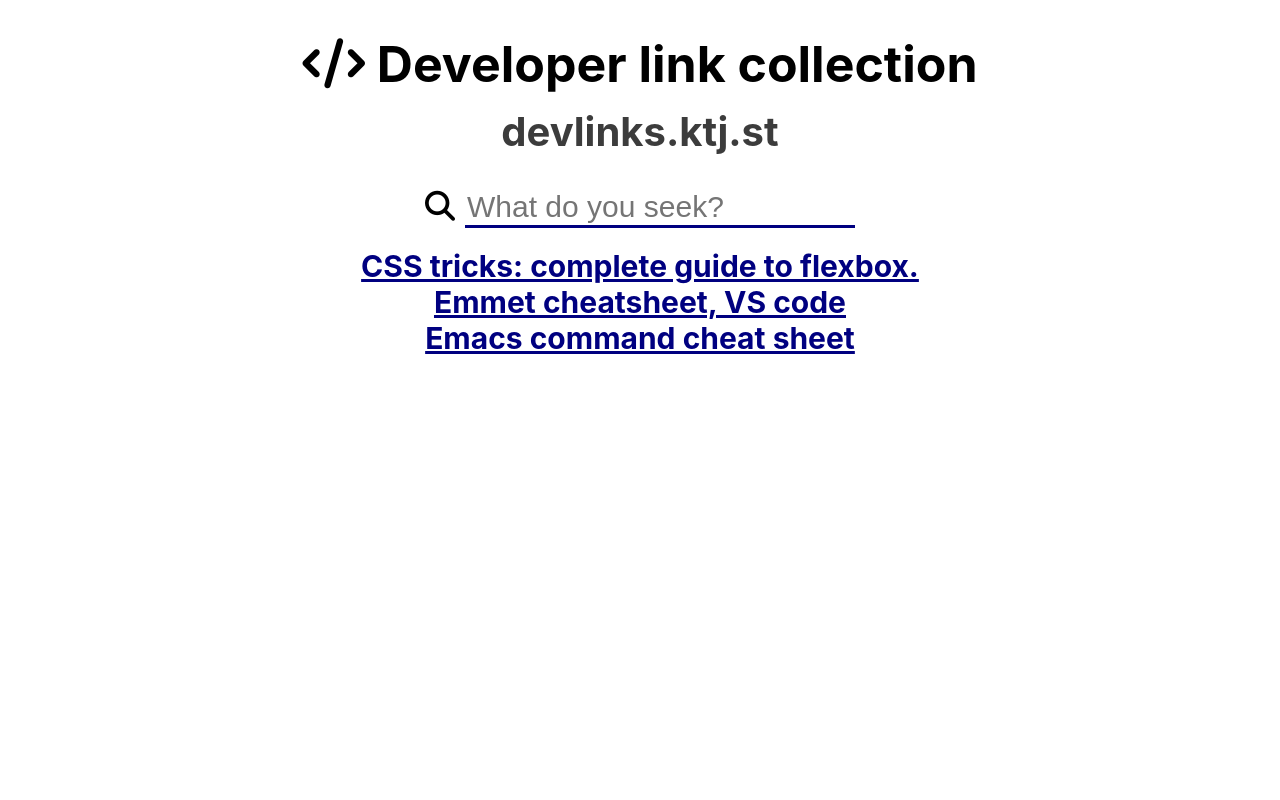
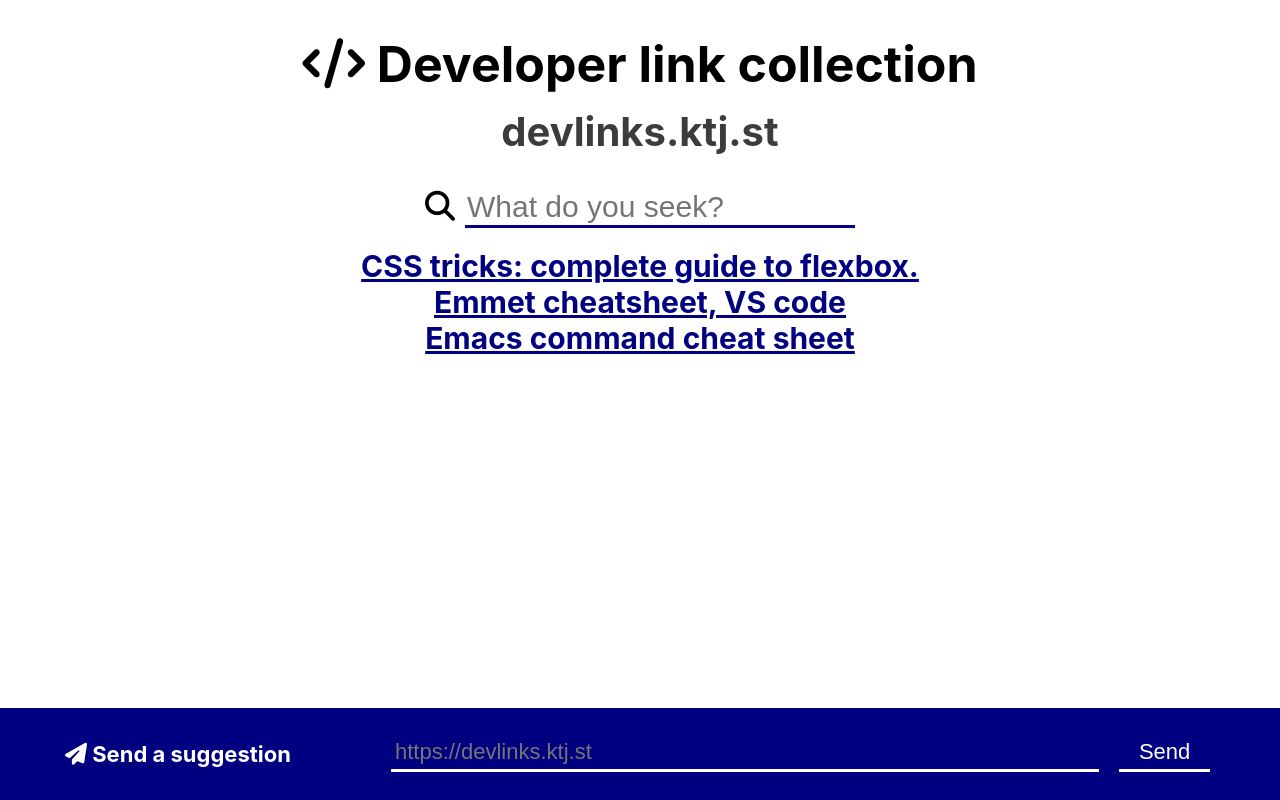
Before and after one commit to Katajisto/dev-links, a React (Create React App) app: page / in a window 1280 px wide. Built offline with nearby package versions, Linux system fonts and the light colour scheme.

Commit message:
Added netlify form suggestion box.

```diff
--- a/public/index.html
+++ b/public/index.html
@@ -32,6 +32,9 @@
   </head>
   <body>
     <noscript>You need to enable JavaScript to run this app.</noscript>
+    <form name="suggestionbox" netlify netlify-honeypot="bot-field" hidden>
+      <input type="text" name="link" />
+    </form>
     <div id="root"></div>
     <!--
       This HTML file is a template.
--- a/src/App.css
+++ b/src/App.css
@@ -45,3 +45,99 @@
 .list-a:hover {
   color: black;
 }
+
+.link-container {
+  margin-top: 7 px;
+}
+
+footer {
+  display: flex;
+  flex-direction: row;
+  background-color: navy;
+  position: fixed;
+  justify-content: space-around;
+  width: 100%;
+  bottom: 0px;
+  padding: 15px;
+  flex-wrap: wrap;
+}
+
+.suggest-form {
+  flex-grow: 1;
+  display: flex;
+  align-items: center;
+  max-width: 1000px;
+  margin-left: 100px;
+  margin-right: 50px;
+  flex-wrap: wrap;
+}
+
+.suggest-input {
+  border-radius: 0px;
+  outline: none;
+  border: none;
+  border-bottom: white 3px solid;
+  padding: 4px;
+  font-size: 22px;
+  background-color: navy;
+  color: white;
+  flex-grow: 1;
+  max-width: 700px;
+}
+
+.suggest-button {
+  background-color: navy;
+  color: white;
+  padding: 4px;
+  border: none;
+  font-size: 22px;
+  border-bottom: 3px white solid;
+  margin-left: 20px;
+  padding-left: 20px;
+  padding-right: 20px;
+}
+
+.footer-text {
+  margin-left: 50px;
+  color: white;
+  font-size: 22px;
+}
+
+@media only screen and (max-width: 950px) {
+  .footer-text {
+    font-size: 17px;
+  }
+  .suggest-input {
+    font-size: 17px;
+  }
+  .suggest-button {
+    font-size: 17px;
+  }
+}
+
+@media only screen and (max-width: 720px) {
+  footer {
+    display: none;
+  }
+  .app-title {
+    font-size: 40px;
+  }
+  .app-subtitle {
+    font-size: 30px;
+  }
+  .app-search-input {
+    font-size: 25px;
+  }
+}
+
+@media only screen and (max-width: 430px) {
+  .app-search-input {
+    font-size: 20px;
+  }
+  .search-icon {
+    display: none;
+  }
+  .link-container {
+    margin-bottom: 20px;
+  }
+}
--- a/src/App.js
+++ b/src/App.js
@@ -29,7 +29,7 @@ function App() {
   }
 
   const renderList = linkList.filter(containsKeyword).map((x) => (
-    <div>
+    <div className="link-container">
       <a href={x.link} className="list-a">
         {x.title}
       </a>
@@ -55,6 +55,21 @@ function App() {
         </div>
       </div>
       <div className="link-list">{renderList}</div>
+      <footer>
+        <h2 className="footer-text">
+          <i class="fas fa-paper-plane"></i> Send a suggestion
+        </h2>
+        <form name="suggestionbox" className="suggest-form">
+          <input
+            className="suggest-input"
+            type="text"
+            placeholder="https://devlinks.ktj.st"
+            name="link"
+          ></input>
+          <input type="submit" className="suggest-button" value="Send"></input>
+          <input type="hidden" name="form-name" value="suggestionbox" />
+        </form>
+      </footer>
     </div>
   );
 }
```
Also changed, not shown: public/manifest.json.
